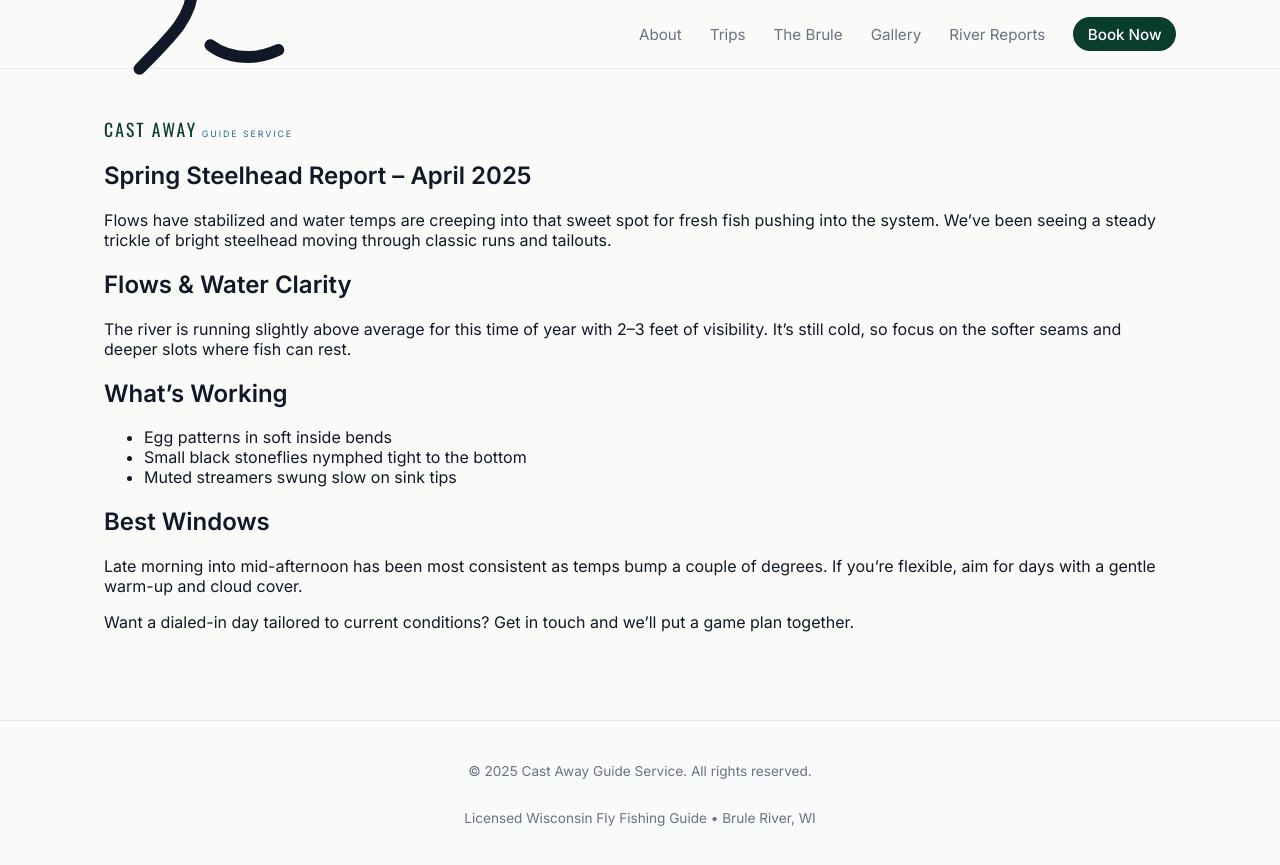
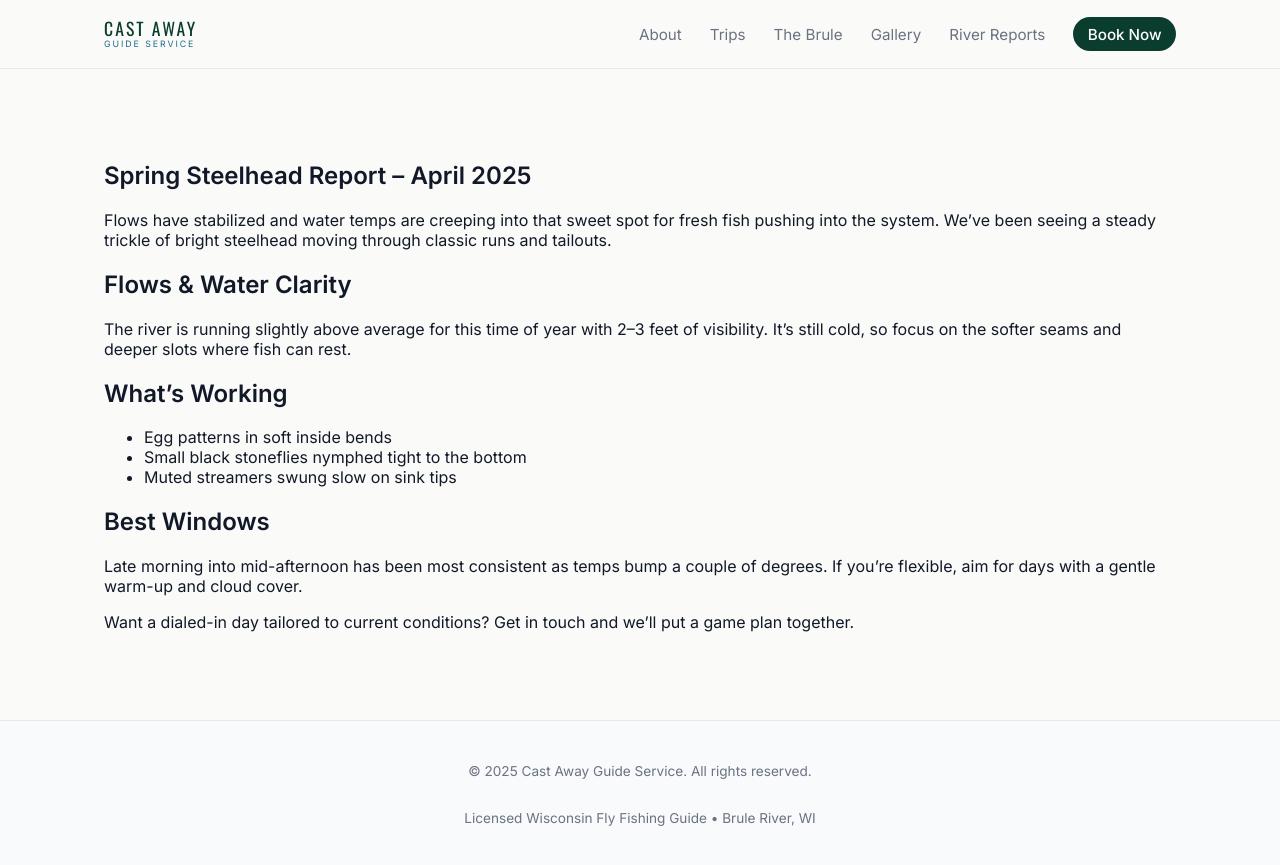
Before and after one commit to adamholden7/CastAwayGuideService, a Jekyll site: the page built from _posts/2025-01-01-sample-post.md, in a window 1280 px wide. Shown: the top 865 px of the page. Built offline with Jekyll 4.4.1, drawn with Linux system fonts in a browser that asks for light colours.

Commit message:
Update default.html

```diff
--- a/_layouts/default.html
+++ b/_layouts/default.html
@@ -17,22 +17,9 @@
   <header class="site-header">
     <div class="container nav-container">
        <a href="{{ '/' | relative_url }}" class="logo">
-          <span class="logo-mark" aria-hidden="true">
-            <svg viewBox="0 0 32 32" class="logo-icon">
-              <!-- Fly hook / casting line icon -->
-              <path d="M6 24c6-6 9-9 9-14 0-2.5-1.5-4-3.5-4S8 7 8 9"
-                    fill="none" stroke="currentColor" stroke-width="2" stroke-linecap="round" />
-              <path d="M18 20c2 1.5 4 2 6.5 2 2 0 3.5-.5 5-1.2"
-                    fill="none" stroke="currentColor" stroke-width="2" stroke-linecap="round" />
-            </svg>
-          </span>
-
-          <span class="logo-text">
-            <span class="logo-title">Cast Away</span>
-            <span class="logo-subtitle">Guide Service</span>
-          </span>
+        <span class="logo-title">CAST AWAY</span>
+        <span class="logo-subtitle">GUIDE SERVICE</span>
       </a>
-
 
       <button class="nav-toggle" aria-label="Toggle navigation">
         <span class="nav-toggle-line"></span>
```
